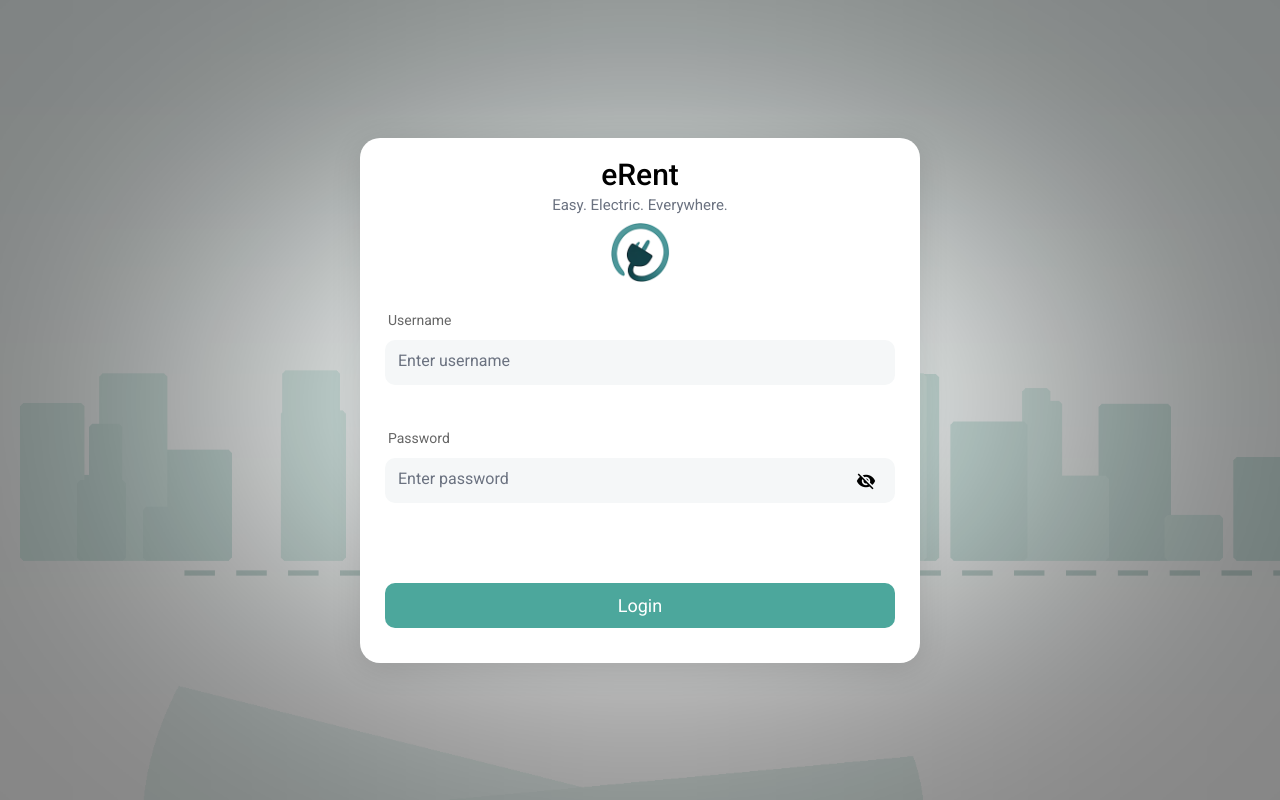
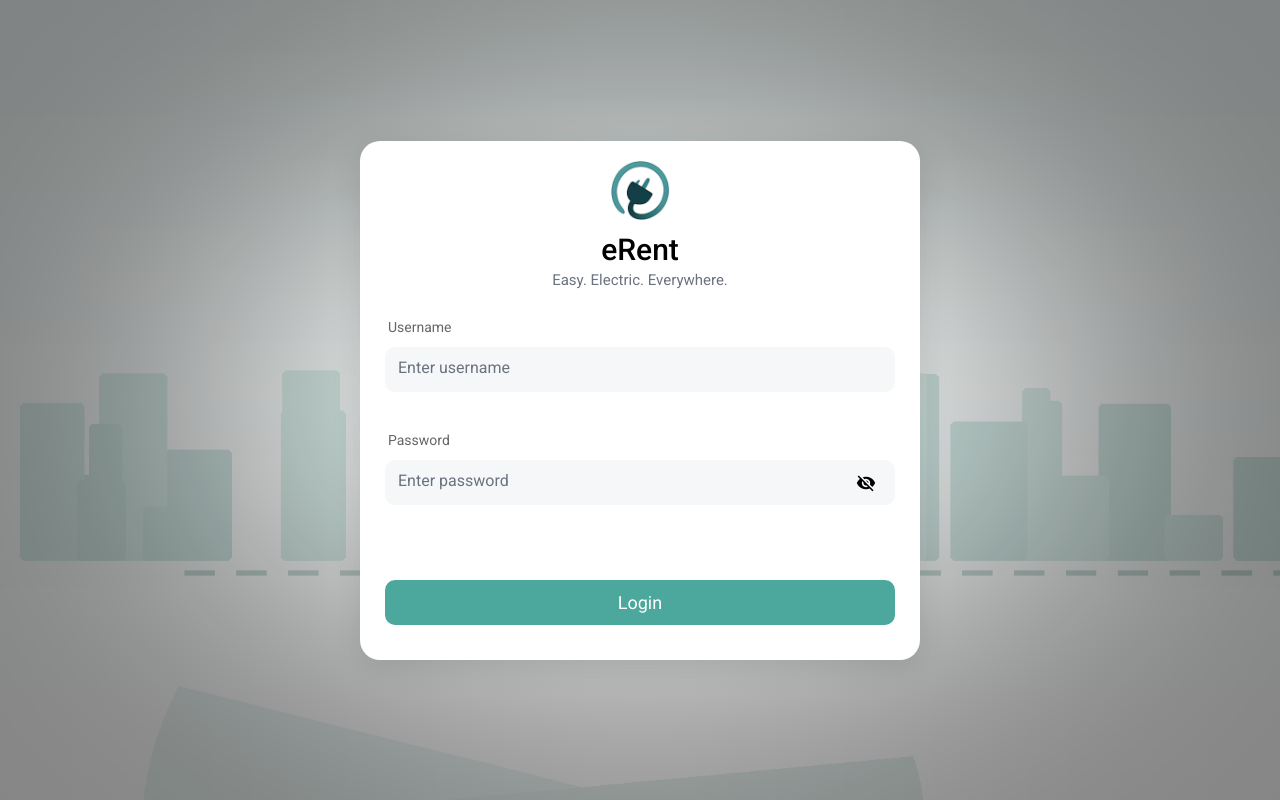
Before and after one commit to TamaraKosovac/Electric-vehicle-rental-system, an Angular app in the folder ERent/frontend/staff-app/: page /login in a window 1280 px wide. Built offline with nearby package versions, Linux system fonts and the light colour scheme.

Commit message:
Fix login page design

```diff
--- a/ERent/frontend/staff-app/src/app/pages/login/login.component.css
+++ b/ERent/frontend/staff-app/src/app/pages/login/login.component.css
@@ -32,27 +32,32 @@
   padding-top: 4px;
 }
 
+.brand {
+  display: flex;
+  flex-direction: column;
+  align-items: center;
+  text-align: center;
+  gap: 4px;
+}
+
+.login-logo {
+  width: 60px;
+  height: auto;
+  margin-bottom: 10px;
+}
+
 .login-title {
   margin: 0;
   font-size: 30px;
   font-weight: 500;
 }
 
-.brand {
-  display: flex;
-  flex-direction: column;
-  align-items: center;
-  text-align: center;
-  gap: 6px;
-}
-
-.login-logo {
-  width: 60px;
-  height: auto;
-  margin-top: 6px;
+.login-tagline {
+  font-size: 15px;
+  color: #6b7280;
+  margin-top: 2px;
   margin-bottom: 30px;
 }
-
 
 .form-title {
   margin: 0 0 12px;
@@ -62,7 +67,7 @@
   text-align: center;
 }
 
-.form-group { margin-bottom: 5px; }
+.form-group { margin-bottom: 0px; }
 
 .form-group label {
   display: block;
--- a/ERent/frontend/staff-app/src/app/pages/login/login.component.html
+++ b/ERent/frontend/staff-app/src/app/pages/login/login.component.html
@@ -2,11 +2,12 @@
   <div class="login-box">
     <div class="login-header">
       <div class="brand">
+        <img src="assets/logo.png" alt="Logo" class="login-logo" />
         <h2 class="login-title">eRent</h2>
         <div class="login-tagline">Easy. Electric. Everywhere.</div>
-        <img src="assets/logo.png" alt="Logo" class="login-logo" />
       </div>
-    </div>
+  </div>
+
 
     <form (ngSubmit)="login()" class="login-form">
       <div class="form-group">
```
